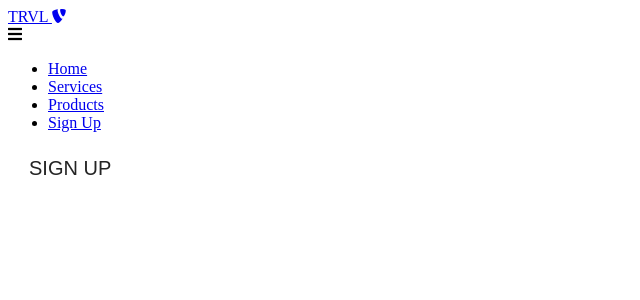
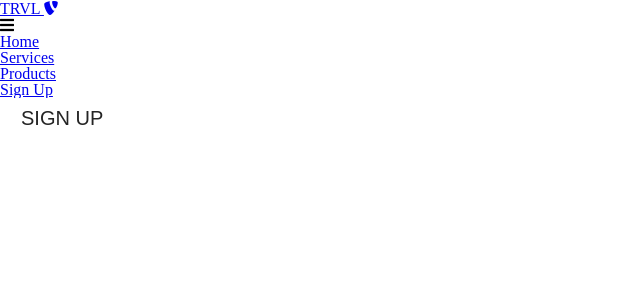
Before and after one commit to dalissongabriel/react-website-trvl, a React (Create React App) app: page / in a window 1280 px wide. Shown: the top 300 px of the page, without its empty margins (0-640 px from the left). Built offline with nearby package versions, Linux system fonts and the light colour scheme.

Commit message:
feat: add reset css

```diff
--- a/src/index.js
+++ b/src/index.js
@@ -1,6 +1,8 @@
 import React from 'react';
 import ReactDOM from 'react-dom';
 import App from './App';
+
+import './reset.css';
 
 ReactDOM.render(
   <React.StrictMode>
--- /dev/null
+++ b/src/reset.css
@@ -0,0 +1,48 @@
+/* http://meyerweb.com/eric/tools/css/reset/
+   v2.0 | 20110126
+   License: none (public domain)
+*/
+
+html, body, div, span, applet, object, iframe,
+h1, h2, h3, h4, h5, h6, p, blockquote, pre,
+a, abbr, acronym, address, big, cite, code,
+del, dfn, em, img, ins, kbd, q, s, samp,
+small, strike, strong, sub, sup, tt, var,
+b, u, i, center,
+dl, dt, dd, ol, ul, li,
+fieldset, form, label, legend,
+table, caption, tbody, tfoot, thead, tr, th, td,
+article, aside, canvas, details, embed,
+figure, figcaption, footer, header, hgroup,
+menu, nav, output, ruby, section, summary,
+time, mark, audio, video {
+	margin: 0;
+	padding: 0;
+	border: 0;
+	font-size: 100%;
+	font: inherit;
+	vertical-align: baseline;
+}
+/* HTML5 display-role reset for older browsers */
+article, aside, details, figcaption, figure,
+footer, header, hgroup, menu, nav, section {
+	display: block;
+}
+body {
+	line-height: 1;
+}
+ol, ul {
+	list-style: none;
+}
+blockquote, q {
+	quotes: none;
+}
+blockquote:before, blockquote:after,
+q:before, q:after {
+	content: '';
+	content: none;
+}
+table {
+	border-collapse: collapse;
+	border-spacing: 0;
+}
```
